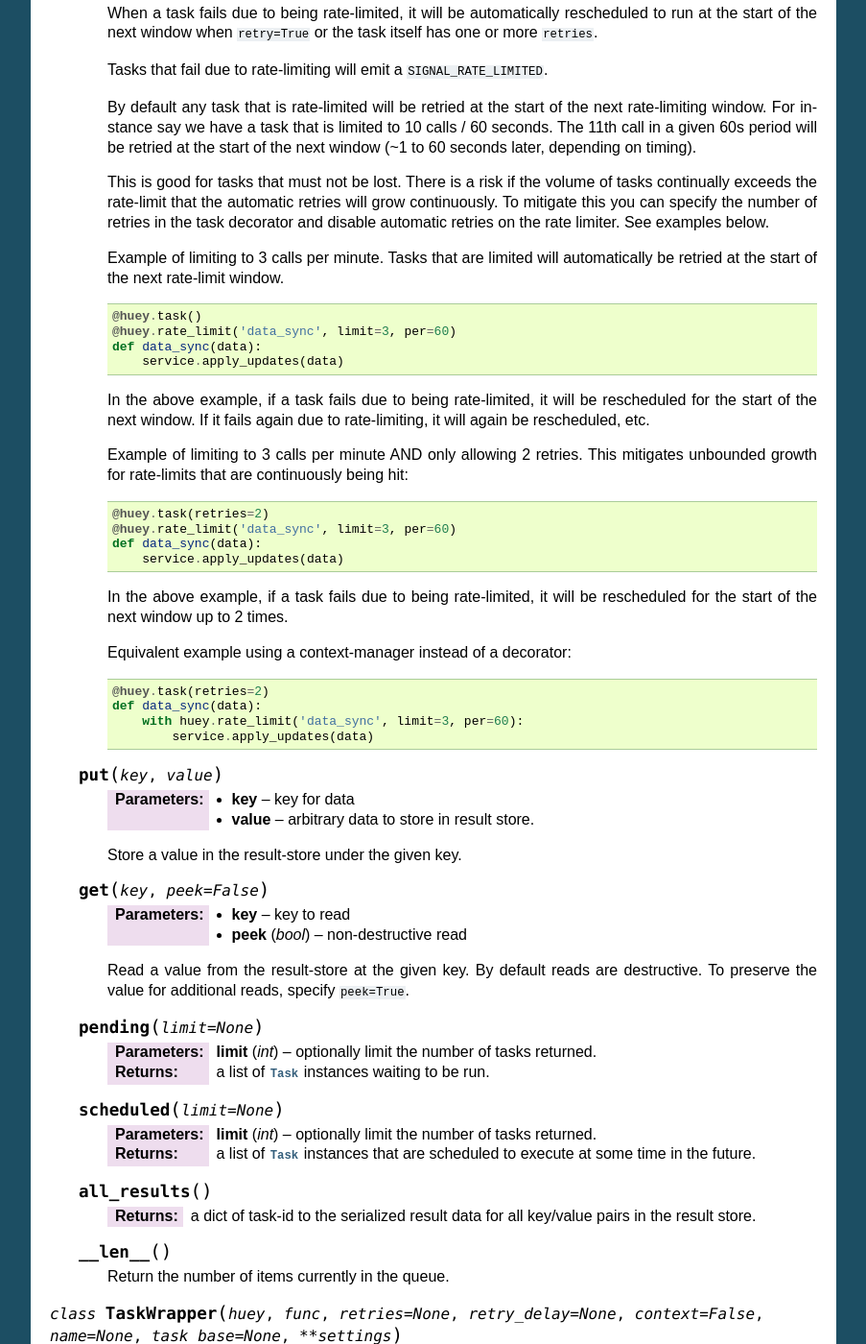
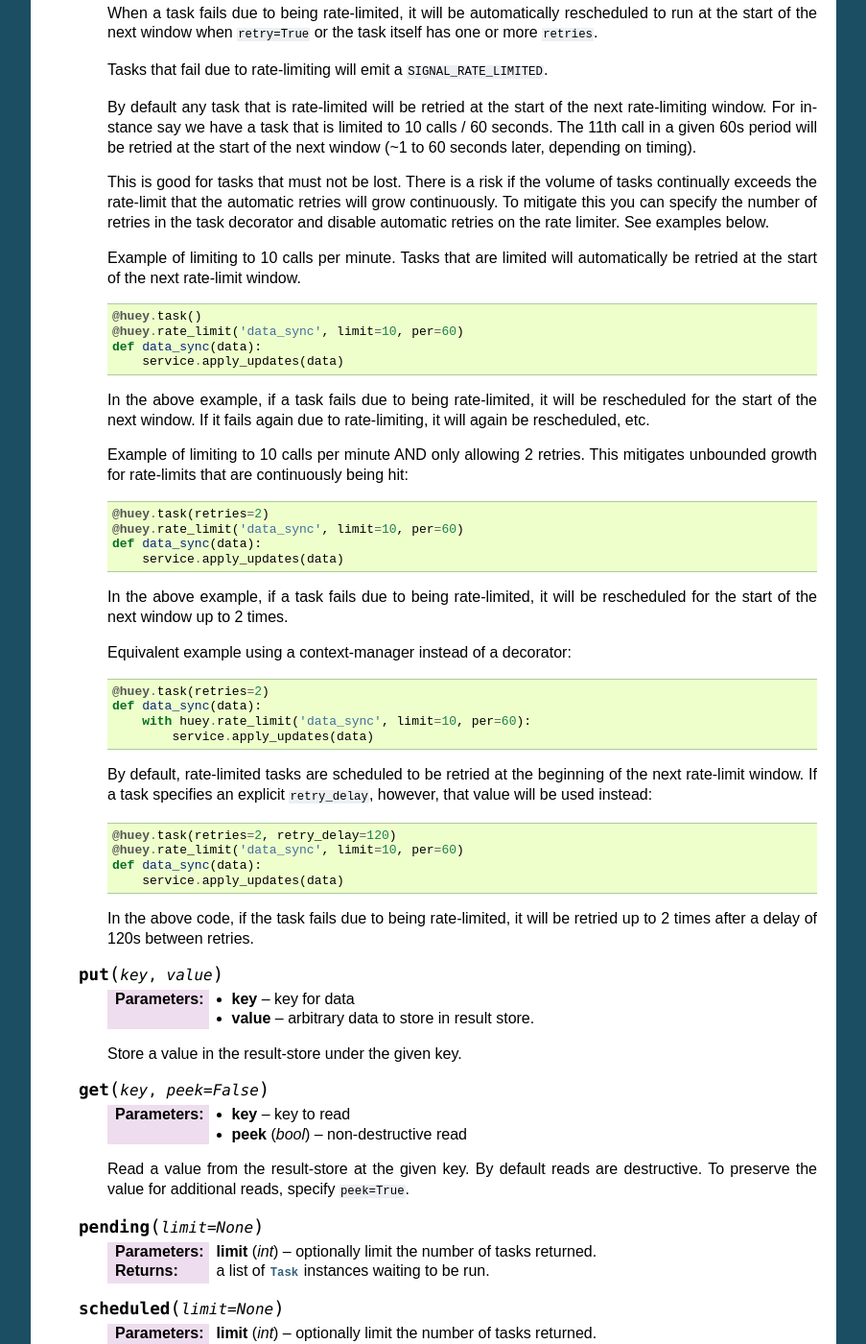
Before and after one commit to coleifer/huey, a Sphinx documentation site: the page built from docs/api.rst, in a window 1280 px wide and 1400 px high, scrolled down 14071 px. Shown: the whole window at 96% size, without its empty margins (198-1101 px from the left). Built offline with Sphinx 7.4.7, drawn with Linux system fonts in a browser that asks for light colours.

Commit message:
Clarify retry delay interaction in doc.

```diff
--- a/docs/api.rst
+++ b/docs/api.rst
@@ -893,13 +893,13 @@
         number of retries in the task decorator and disable automatic retries
         on the rate limiter. See examples below.
 
-        Example of limiting to 3 calls per minute. Tasks that are limited will
+        Example of limiting to 10 calls per minute. Tasks that are limited will
         automatically be retried at the start of the next rate-limit window.
 
         .. code-block:: python
 
             @huey.task()
-            @huey.rate_limit('data_sync', limit=3, per=60)
+            @huey.rate_limit('data_sync', limit=10, per=60)
             def data_sync(data):
                 service.apply_updates(data)
 
@@ -907,14 +907,14 @@
         will be rescheduled for the start of the next window. If it fails
         again due to rate-limiting, it will again be rescheduled, etc.
 
-        Example of limiting to 3 calls per minute AND only allowing 2 retries.
+        Example of limiting to 10 calls per minute AND only allowing 2 retries.
         This mitigates unbounded growth for rate-limits that are continuously
         being hit:
 
         .. code-block:: python
 
             @huey.task(retries=2)
-            @huey.rate_limit('data_sync', limit=3, per=60)
+            @huey.rate_limit('data_sync', limit=10, per=60)
             def data_sync(data):
                 service.apply_updates(data)
 
@@ -927,8 +927,22 @@
 
             @huey.task(retries=2)
             def data_sync(data):
-                with huey.rate_limit('data_sync', limit=3, per=60):
+                with huey.rate_limit('data_sync', limit=10, per=60):
                     service.apply_updates(data)
+
+        By default, rate-limited tasks are scheduled to be retried at the
+        beginning of the next rate-limit window. If a task specifies an
+        explicit ``retry_delay``, however, that value will be used instead:
+
+        .. code-block:: python
+
+            @huey.task(retries=2, retry_delay=120)
+            @huey.rate_limit('data_sync', limit=10, per=60)
+            def data_sync(data):
+                service.apply_updates(data)
+
+        In the above code, if the task fails due to being rate-limited, it will
+        be retried up to 2 times after a delay of 120s between retries.
 
     .. py:method:: put(key, value)
 
```
